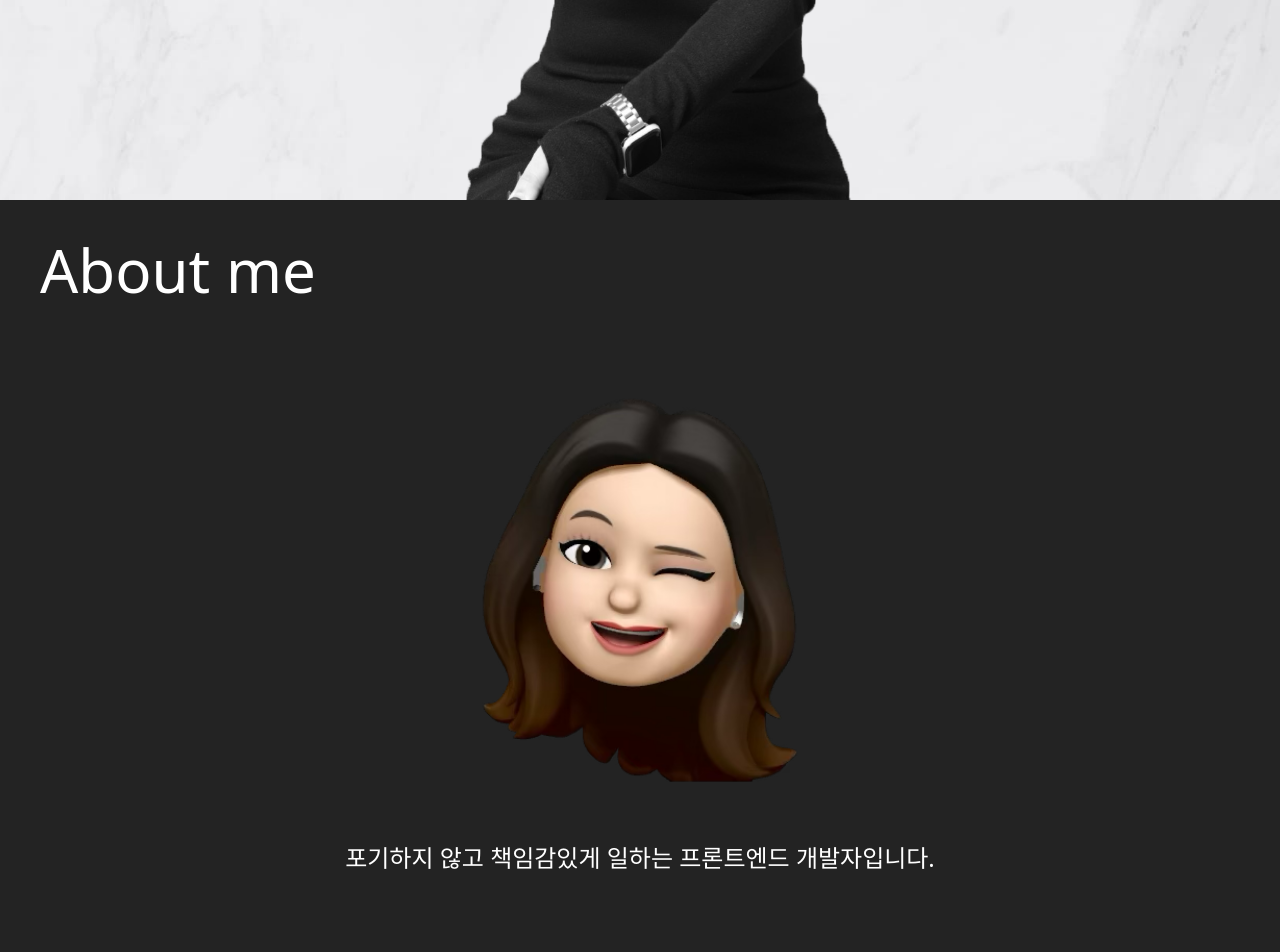
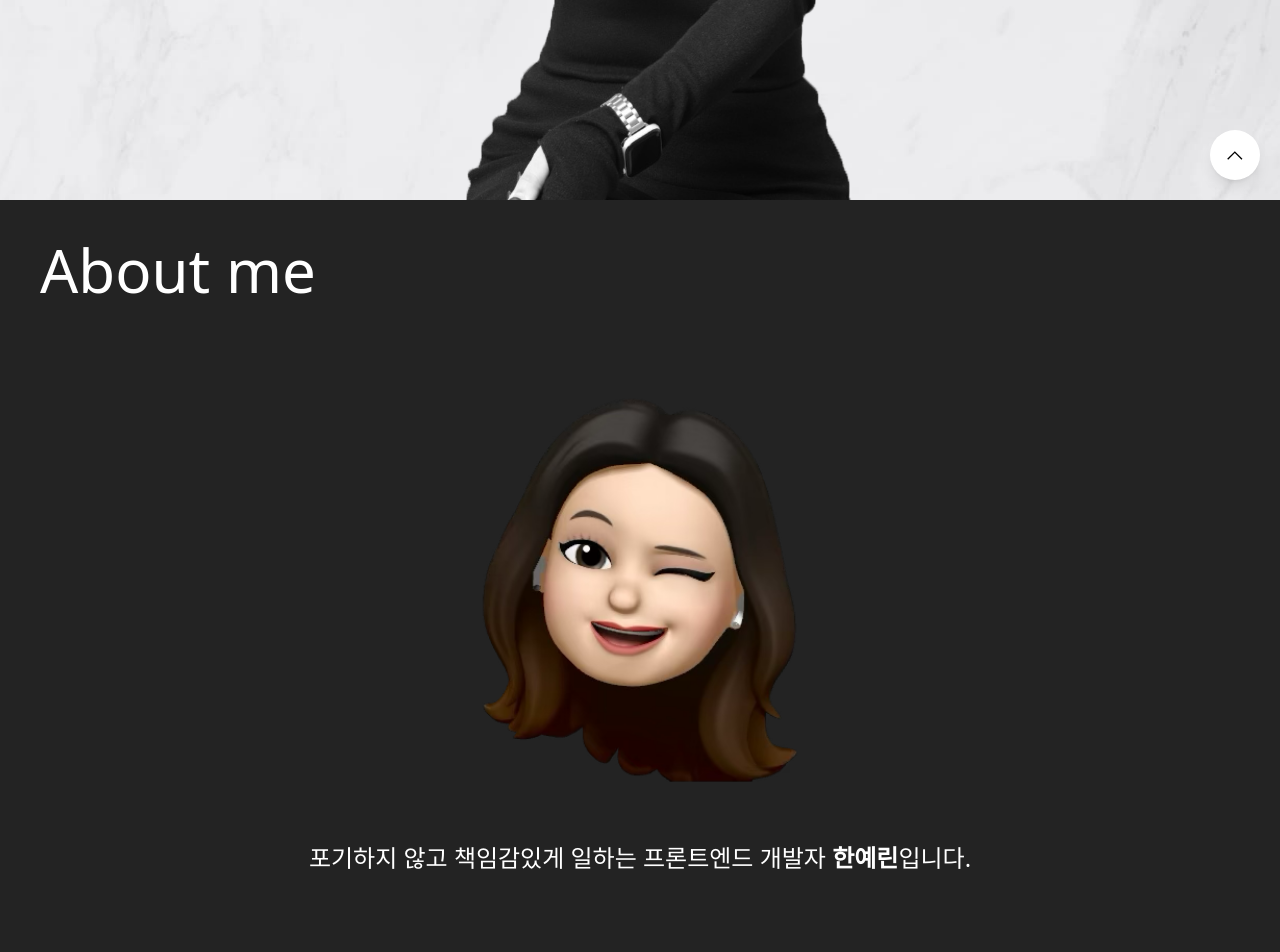
Before and after one commit to hyr0208/portfolio, a React (Create React App) app: page / in a window 1280 px wide. Shown: the part 600-1552 px from the top of the page. Built offline with nearby package versions, Linux system fonts and the light colour scheme.

Commit message:
refactor: scrollToTop 추가

```diff
--- /dev/null
+++ b/src/hooks/useScrollToTarget.tsx
@@ -0,0 +1,37 @@
+import { useEffect, useRef, useState } from "react";
+
+function useScrollToTarget(targetName: string) {
+  const [isTarget, setIsTarget] = useState<boolean>(false);
+  const targetRef = useRef<HTMLElement>(null);
+
+  const scrollToTarget = () => {
+    //* 해당 영역으로 스크롤 이동하기
+    document.querySelector(`#${targetName}`)?.scrollIntoView({
+      behavior: "smooth",
+    });
+  };
+
+  useEffect(() => {
+    const handleScroll = () => {
+      if (targetRef.current) {
+        //* 스크롤 시 특정 영역인 경우 메뉴 active
+        const targetRect = targetRef.current.getBoundingClientRect();
+        if (targetRect.top < window.innerHeight / 3 && targetRect.bottom >= 0) {
+          setIsTarget(true);
+        } else {
+          setIsTarget(false);
+        }
+      }
+    };
+
+    window.addEventListener("scroll", handleScroll);
+
+    return () => {
+      window.removeEventListener("scroll", handleScroll);
+    };
+  }, []);
+
+  return { targetRef, scrollToTarget, isTarget, setIsTarget, targetName };
+}
+
+export default useScrollToTarget;
--- a/src/pages/aboutMe/AboutMe.tsx
+++ b/src/pages/aboutMe/AboutMe.tsx
@@ -26,7 +26,8 @@ function AboutMe() {
 
             <div>
               <p className="text-white font-light text-center md:text-[24px] text-[18px]">
-                포기하지 않고 책임감있게 일하는 프론트엔드 개발자입니다.
+                포기하지 않고 책임감있게 일하는 프론트엔드 개발자{" "}
+                <span className="font-bold">한예린</span>입니다.
               </p>
             </div>
           </div>
--- a/src/pages/main/MainPage.tsx
+++ b/src/pages/main/MainPage.tsx
@@ -1,12 +1,41 @@
+import React from "react";
+import useScrollToTarget from "../../hooks/useScrollToTarget";
 import AboutMe from "../aboutMe/AboutMe";
 import MainProfile from "../mainProfile/MainProfile";
 
 function MainPage() {
+  const navTabs = [
+    useScrollToTarget("Career"),
+    useScrollToTarget("Project"),
+    useScrollToTarget("Education"),
+  ];
+
+  const scrollToTop = () => {
+    window.scrollTo({ top: 0, behavior: "smooth" });
+  };
+
   return (
     <div className="">
       <MainProfile />
 
       <AboutMe />
+
+      <button
+        className="fixed bottom-5 right-5 bg-white w-[50px] flex h-[50px] items-center justify-center font-bold rounded-full hover:opacity-80 shadow-lg"
+        onClick={scrollToTop}
+      >
+        <svg
+          xmlns="http://www.w3.org/2000/svg"
+          width="35"
+          height="35"
+          viewBox="0 0 24 26"
+        >
+          <path
+            fill="currentColor"
+            d="m5.84 15.41l5.66-5.66l5.66 5.66l-.71.7l-4.95-4.95l-4.95 4.95z"
+          />
+        </svg>
+      </button>
     </div>
   );
 }
```
